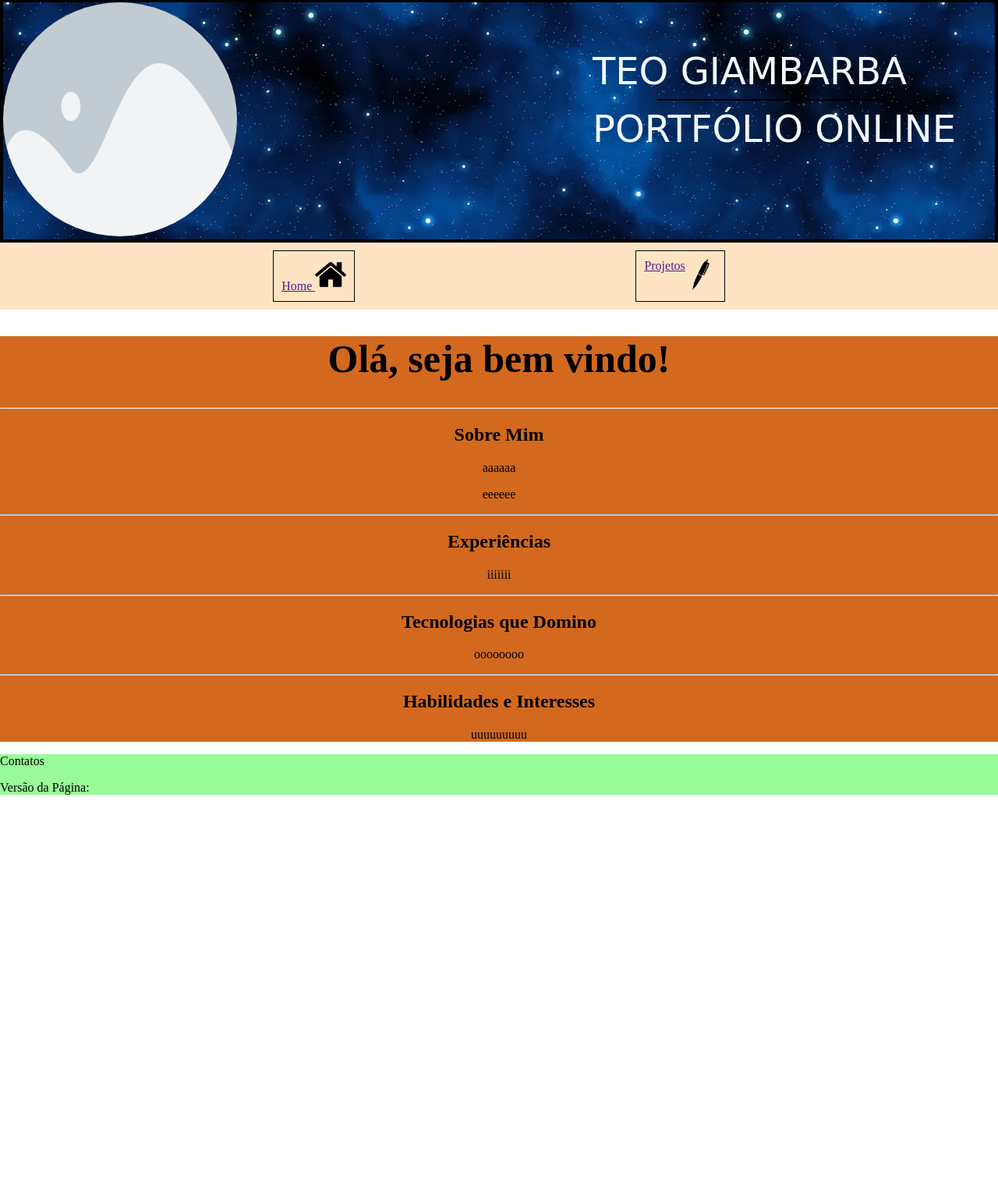
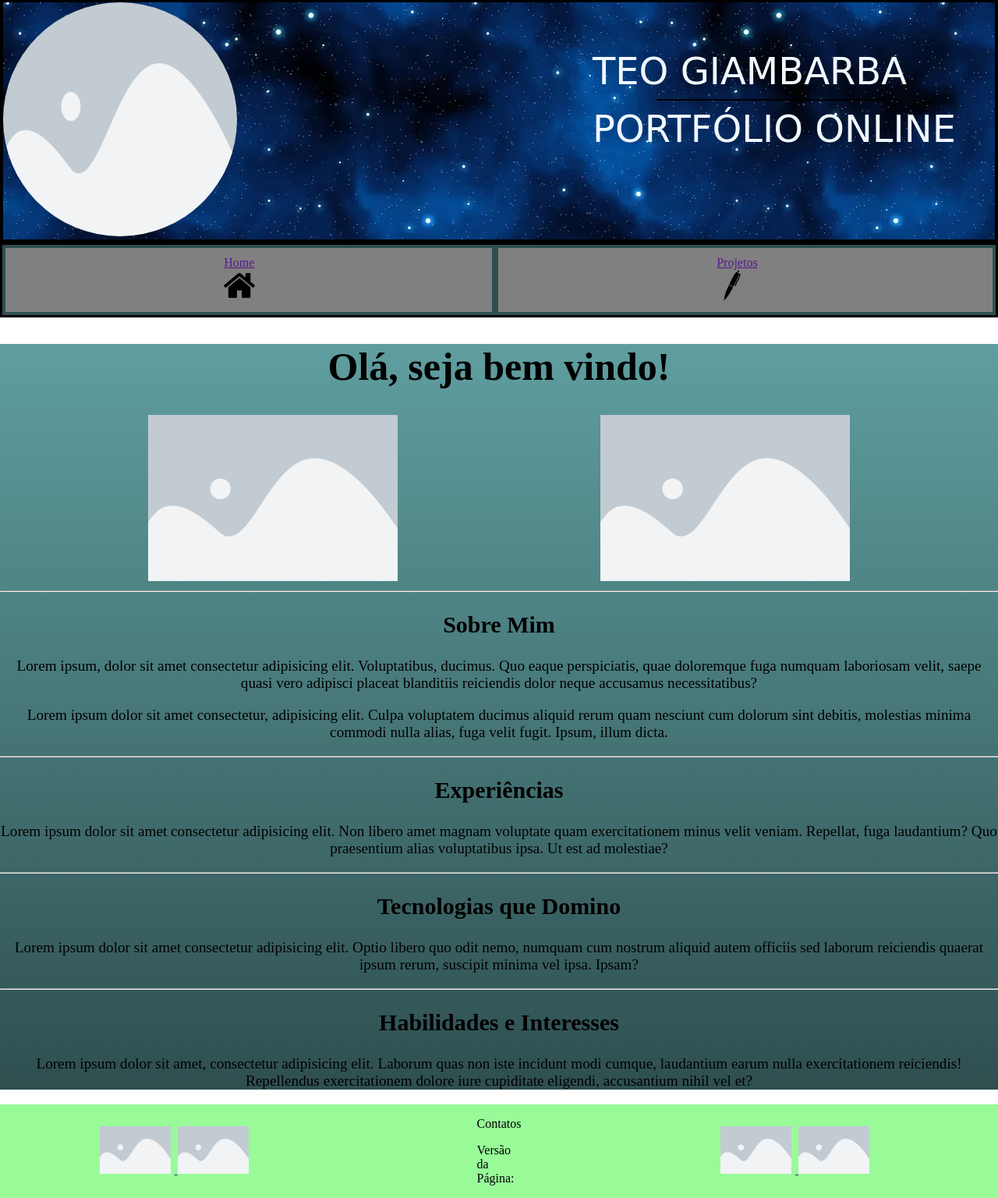
Before and after one commit to Teo-Giambarba/Pagina-Curriculo, a plain HTML site: page index.html in a window 1280 px wide. Shown: the part 1-1537 px from the top of the page at 78% size. Before the commit the page ends 1036 px from the top, so only its background shows below. Drawn offline with Linux system fonts and the light colour scheme; a web font is replaced by a local one.

Commit message:
Add files via upload

```diff
--- a/index.css
+++ b/index.css
@@ -10,34 +10,34 @@ body {
 }
 
 /* header */
-header{
+header {
     background-image: url(./imagens/header_bg.webp);
     background-color: cadetblue;
     border: 4px solid;
     border-color: black;
 }
 
-header img{
+header img {
     width: 300px;
     height: 300px;
     border-radius: 300px;
     display: inline;
 }
 
-header div{
+header div {
     display: inline;
     float: right;
     margin-top: 60px;
     margin-right: 40px;
 }
 
-header div hr{
+header div hr {
     width: 300px;
     border: 1px solid black;
     border-radius: 1px;
 }
 
-header p{
+header p {
     text-align: center;
     color: aliceblue;
     text-transform:uppercase;
@@ -47,39 +47,88 @@ header p{
 }
 
 /* nav */
-nav{
-    background-color: bisque;
+nav {
+    background-color: grey;
     display: flex;
+    align-items: center;
     justify-content: space-evenly;
+    border: 3px solid black;
 }
 
-nav div{
-    display: flex;
-    margin: 10px;
-    border: 1px solid black;
-    padding: 10px;
+nav div {
+    border: 4px solid darkslategrey;
+    padding-top: 10px;
+    padding-bottom: 10px;
+    padding-left: 22%;
+    padding-right: 22%;
 }
 
-nav img{
+nav div a {
+    align-self: left;
+}
+
+nav div img {
     width: 40px;
     height: 40px;
 }
 
 /* main */
 main{
-    background-color: chocolate;
+    background-color:aliceblue;
+    background-image: linear-gradient(cadetblue, darkslategrey);
 }
 
-main *{
-    display: flexbox;
+main div {
+    align-self: center;
     justify-content: center;
     text-align: center;
 }
 
-main h1{
+main div h1 {
     font-size: 50px;
 }
+
+main div img {
+    width: 25%;
+}
+
+main div img:first-of-type {
+    padding-right: 10%;
+}
+
+main div img:last-of-type {
+    padding-left: 10%;
+}
+
+main section {
+    display: box;
+    justify-content: center;
+    text-align: center;
+}
+
+main section h2 {
+    display: flexbox;
+    font-size: 30px;
+}
+
+main section p {
+    font-size: larger;
+}
+
 /* footer */
-footer{
+footer {
     background-color: palegreen;
+    display: flex;
+    align-items: center;
+    justify-content: space-evenly;
 }
+
+footer div:not(image-holder) {
+    margin-left: 10%;
+    margin-right: 10%;
+}
+
+footer a img {
+    width: 40%;
+    padding-right: 2%;
+}
--- a/index.html
+++ b/index.html
@@ -25,54 +25,71 @@
 
     <nav>
         <div>
-            <a href="" >Home
+            <a href="">Home
                 <img src="./imagens/home.png" alt="home icon">
             </a>
         </div>
 
         <div>
-            <a href="" >Projetos</a>
-            <img src="./imagens/pen.png" alt="pen icon">
+            <a href="">Projetos
+                <img src="./imagens/pen.png" alt="pen icon">
+            </a>
         </div>
     </nav>
 
     <main>
-        <h1>Olá, seja bem vindo!</h1>
-
+        <div>
+            <h1>Olá, seja bem vindo!</h1>
+            <img src="./imagens/placeholder.png" alt="">
+            <img src="./imagens/placeholder.png " alt="">
+        </div>
         <hr>
 
         <section>
             <h2>Sobre Mim</h2>
-            <p>aaaaaa</p>
-            <p>eeeeee</p>
+            <p>Lorem ipsum, dolor sit amet consectetur adipisicing elit. Voluptatibus, ducimus. Quo eaque perspiciatis,
+                quae doloremque fuga numquam laboriosam velit, saepe quasi vero adipisci placeat blanditiis reiciendis
+                dolor neque accusamus necessitatibus?</p>
+            <p>Lorem ipsum dolor sit amet consectetur, adipisicing elit. Culpa voluptatem ducimus aliquid rerum quam
+                nesciunt cum dolorum sint debitis, molestias minima commodi nulla alias, fuga velit fugit. Ipsum, illum
+                dicta.</p>
         </section>
 
         <hr>
 
         <section>
             <h2>Experiências</h2>
-            <p>iiiiiii</p>
+            <p>Lorem ipsum dolor sit amet consectetur adipisicing elit. Non libero amet magnam voluptate quam
+                exercitationem minus velit veniam. Repellat, fuga laudantium? Quo praesentium alias voluptatibus ipsa.
+                Ut est ad molestiae?</p>
         </section>
 
         <hr>
 
         <section>
             <h2>Tecnologias que Domino</h2>
-            <p>oooooooo</p>
+            <p>Lorem ipsum dolor sit amet consectetur adipisicing elit. Optio libero quo odit nemo, numquam cum nostrum
+                aliquid autem officiis sed laborum reiciendis quaerat ipsum rerum, suscipit minima vel ipsa. Ipsam?</p>
         </section>
 
         <hr>
 
         <section>
             <h2>Habilidades e Interesses</h2>
-            <p>uuuuuuuuu</p>
+            <p>Lorem ipsum dolor sit amet, consectetur adipisicing elit. Laborum quas non iste incidunt modi cumque,
+                laudantium earum nulla exercitationem reiciendis! Repellendus exercitationem dolore iure cupiditate
+                eligendi, accusantium nihil vel et?</p>
         </section>
     </main>
 
     <footer>
-        <div>
-            <a href=""></a>
-            <a href=""></a>
+        <div class="image-holder">
+            <a href="">
+                <img src="./imagens/placeholder.png" alt="">
+            </a>
+            <a href="">
+                <img src="./imagens/placeholder.png" alt="">
+            </a>
         </div>
 
         <div>
@@ -81,8 +98,12 @@
         </div>
 
         <div>
-            <a href=""></a>
-            <a href=""></a>
+            <a href="">
+                <img src="./imagens/placeholder.png" alt="">
+            </a>
+            <a href="">
+                <img src="./imagens/placeholder.png" alt="">
+            </a>
         </div>
     </footer>
 </body>
```
